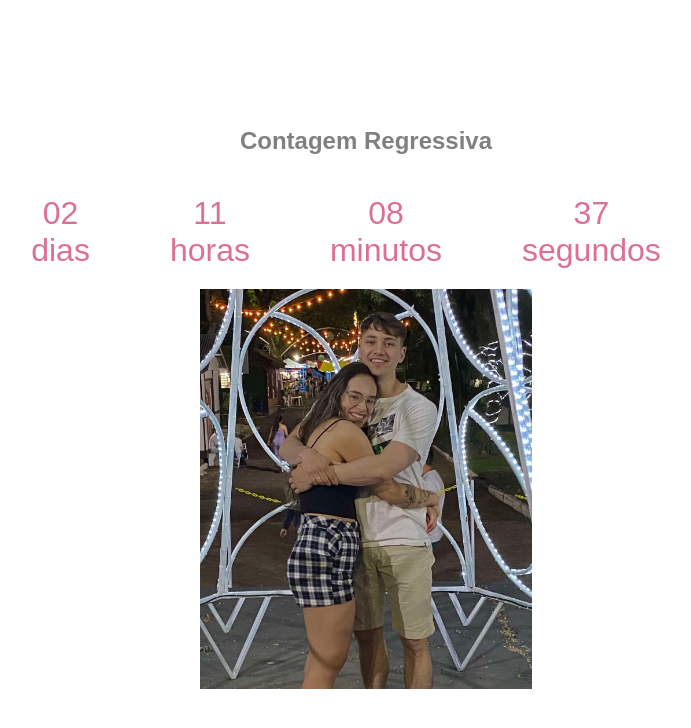
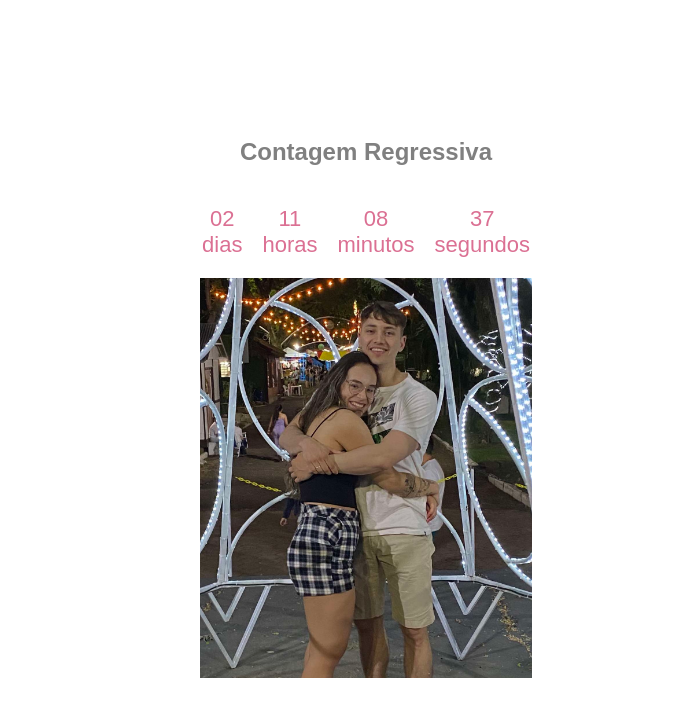
Before and after one commit to gustavomheck/loverscountdown, a plain HTML site: page index.html in a window 1280 px wide. Shown: the whole page, without its empty margins (274-965 px from the left). Drawn offline with Linux system fonts and the light colour scheme.

Commit message:
Update index.html

```diff
--- a/index.html
+++ b/index.html
@@ -23,9 +23,9 @@
     .countdown-item {
       display: flex;
       flex-direction: column;
-      font-size: xx-large;
+      font-size: 22px;
       align-items: center;
-      margin: 20px 60px 20px 20px;
+      margin: 20px 10px 20px 10px;
       color: palevioletred;
     }
     h2 {
```
